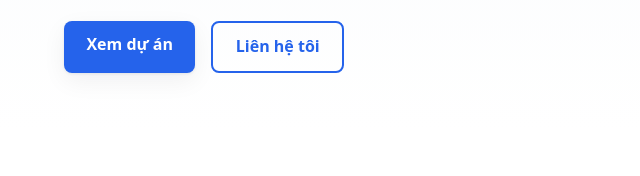
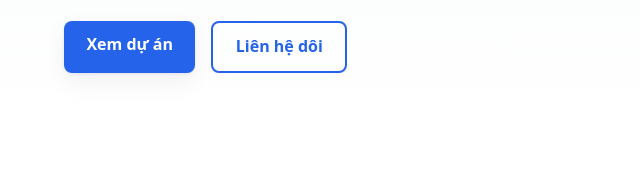
Before and after one commit to Tuanbuip/CV-, a plain HTML site: page index.html in a window 1280 px wide. Shown: the part 320-496 px from the top of the page, 0-640 px from the left. Drawn offline with Linux system fonts and the light colour scheme.

```diff
--- a/index.html
+++ b/index.html
@@ -58,7 +58,7 @@
           </p>
           <div class="hero-actions">
             <a class="btn btn-primary" href="#projects">Xem dự án</a>
-            <a class="btn btn-outline" href="#contact">Liên hệ tôi</a>
+            <a class="btn btn-outline" href="#contact">Liên hệ dôi</a>
           </div>
         </div>
 
```
